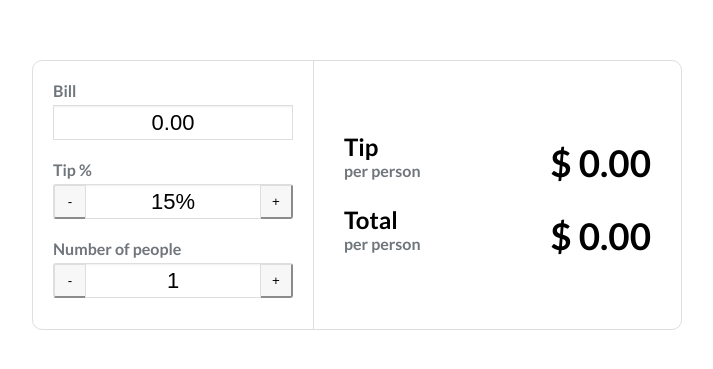
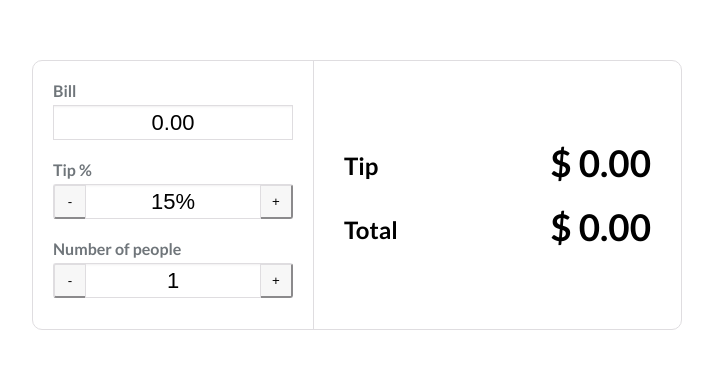
Before and after one commit to hannaharnett/tip-calculator, a plain HTML site: page index.html in a window 1280 px wide. Shown: the part 205-574 px from the top of the page, without its empty margins (283-996 px from the left). Drawn offline with Linux system fonts and the light colour scheme.

Commit message:
Add per person toggle

```diff
--- a/calculator.js
+++ b/calculator.js
@@ -32,6 +32,11 @@ function calculate() {
   tip();
   split();
   totalTip = (bill * percentage) / 100;
+
+  // Add 'per person' text when splitting bill
+  document.querySelectorAll(".each").forEach(function(item) {
+    item.innerHTML = numOfPeople > 1 ? "per person" : "";
+  });
 
   tipPerPerson = totalTip / numOfPeople;
   document.getElementById("result-tip").innerHTML = `$ ${parseFloat(
--- a/index.html
+++ b/index.html
@@ -48,14 +48,14 @@
       <div class="resultHalf">
         <div class="tipAndTotal">
           <h2>Tip</h2>
-          <p class="each faded">per person</p>
+          <p class="faded each"></p>
         </div>
         <h1 id="result-tip">$0.00</h1>
       </div>
       <div class="resultHalf">
         <div class="tipAndTotal">
           <h2>Total</h2>
-          <p class="each faded">per person</p>
+          <p class="faded each"></p>
         </div>
         <h1 id="result-total">$0.00</h1>
       </div>
```
